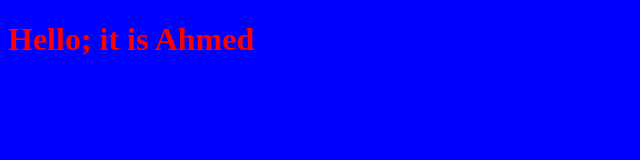
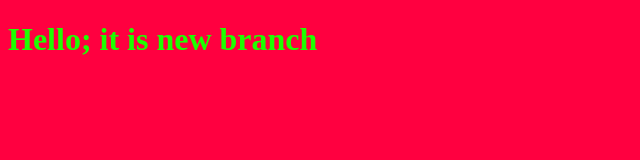
Before and after one commit to ahgharib/trygit, a plain HTML site: page index.html in a window 1280 px wide. Shown: the whole page, without its empty margins (0-640 px from the left). Drawn offline with Linux system fonts and the light colour scheme.

Commit message:
Changing the conetent and style for the new branch

```diff
--- a/app.js
+++ b/app.js
@@ -1 +1 @@
-alert("HELLO!")
+alert("HELLO! THIS IS NEW BRANCH")
--- a/index.html
+++ b/index.html
@@ -8,7 +8,7 @@
     <link rel="stylesheet" href="style.css">
 </head>
 <body>
-    <h1>Hello; it is Ahmed</h1>
+    <h1>Hello; it is new branch</h1>
     <script src="app.js"></script>
 </body>
 </html>
--- a/style.css
+++ b/style.css
@@ -1,6 +1,6 @@
 h1{
-    color:red;
+    color:rgb(30, 255, 0);
 }
 body{
-    background-color:blue;
+    background-color:rgb(255, 0, 64);
 }
```
